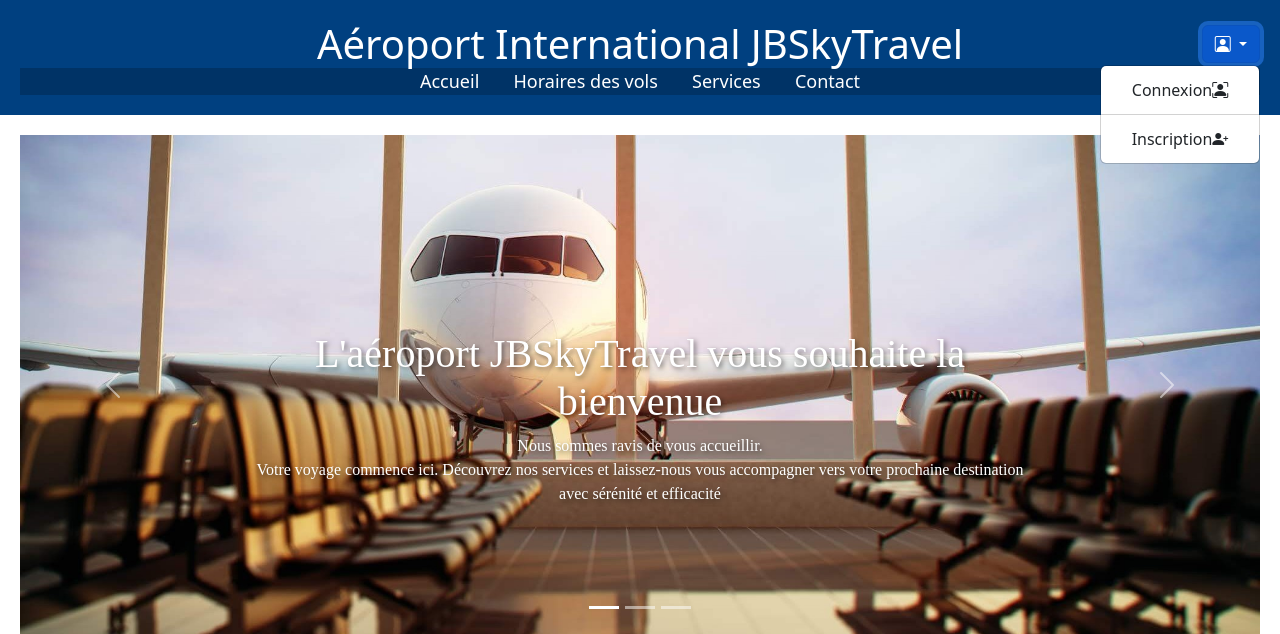
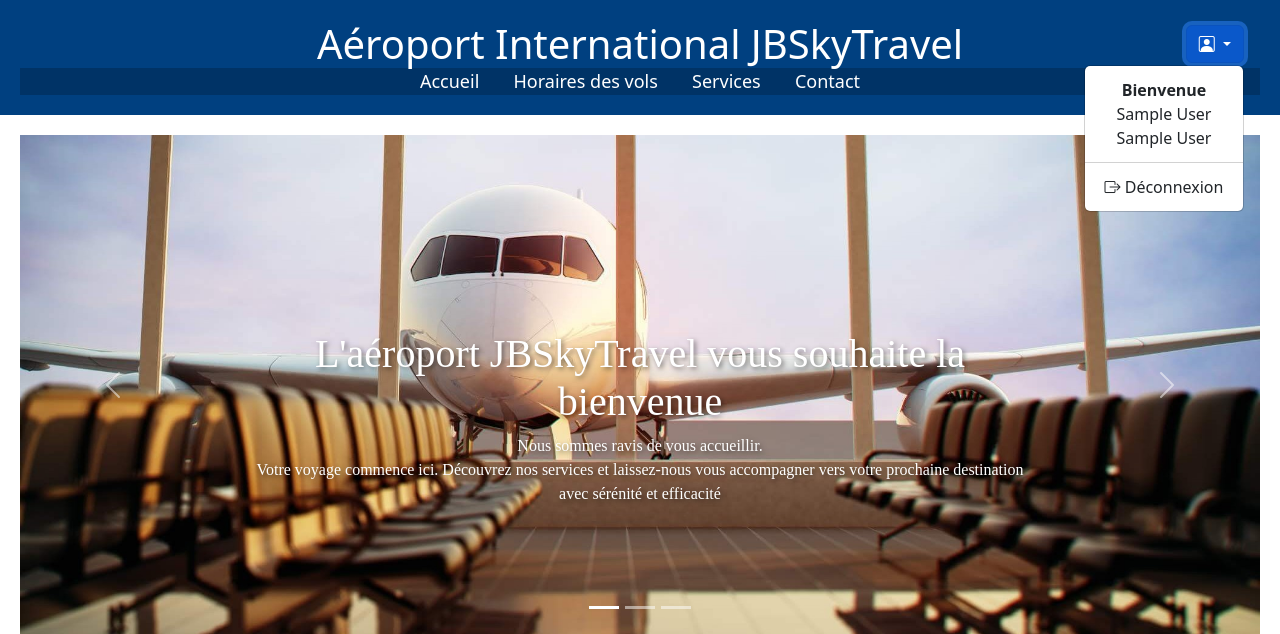
Before and after one commit to jonathanb955/Projet-Vol, a PHP site: page /index.php in a window 1280 px wide, after a click that opens the changed part. Shown: the top 634 px of the page. Run offline with PHP 8.4, Linux system fonts and the light colour scheme; the visitor is signed in with stand-in values (Sample User, id 1); some libraries are stand-ins or nearby versions.

Commit message:
Gestion de session start et de la deconnexion

```diff
--- a/index.php
+++ b/index.php
@@ -1,3 +1,13 @@
+<?php
+session_start();
+if (isset($_GET['logout'])) {
+    session_destroy();
+    header('Location: index.php');
+    exit;
+}
+$connecte = isset($_SESSION['connexion']) && $_SESSION['connexion'] === true;
+?>
+
 <!DOCTYPE html>
 <html lang="fr">
 <head>
@@ -18,16 +28,23 @@
 <body>
 <header>
     <div class="d-flex justify-content-center align-items-center position-relative ">
-        <div class="btn-group position-absolute end-0 ">
+        <div class="btn-group position-absolute end-0 me-3">
             <button type="button" class="btn btn-primary dropdown-toggle" data-bs-toggle="dropdown" aria-expanded="false">
                 <i class="bi bi-person-square"></i>
             </button>
-            <ul class="dropdown-menu">
-                <li><a class="dropdown-item" style="text-align: center" href="vue/pageConnexion.php">Connexion<i class="bi bi-person-bounding-box"></i></a></li>
-                <li><hr class="dropdown-divider"></li>
-                <li><a class="dropdown-item" style="text-align: center"  href="vue/pageInscription.php">Inscription<i class="bi bi-person-plus-fill"></i></a></li>
+            <ul class="dropdown-menu text-center">
+                <?php if ($connecte): ?>
+                    <span class="dropdown-item-text"><strong>Bienvenue</strong><br><?php echo $_SESSION['prenom'] . ' ' . $_SESSION['nom']; ?></span>
+                    <li><hr class="dropdown-divider"></li>
+                    <li><a class="dropdown-item" href="?logout=true"><i class="bi bi-box-arrow-right"></i> Déconnexion</a></li>
+                <?php else: ?>
+                    <li><a class="dropdown-item" href="vue/pageConnexion.php">Connexion <i class="bi bi-person-bounding-box"></i></a></li>
+                    <li><hr class="dropdown-divider"></li>
+                    <li><a class="dropdown-item" href="vue/pageInscription.php">Inscription <i class="bi bi-person-plus-fill"></i></a></li>
+                <?php endif; ?>
             </ul>
         </div>
+
         <h1 class="mb-0" style="text-transform: capitalize">Aéroport International JBSkyTravel</h1>
     </div>
 
@@ -108,7 +125,7 @@
             <div class="card mb-3 card-case" style="max-width: 540px;">
                 <div class="row g-0" style="height: 300px;">
                     <div class="col-md-4" style="height: 100%; overflow: hidden;">
-                        <img src="assets/img/statue-batiment-eclaire-contre-ciel-au-coucher-du-soleil-madrid-espagne_1048944-16260416.avif" class="img-fluid rounded-start" alt="..."style="width: 100%; height: 100%; object-fit: cover; display: block">
+                        <img src="assets/img/statue-batiment-eclaire-contre-ciel-au-coucher-du-soleil-madrid-espagne_1048944-16260416.avif" class="img-fluid rounded-start" alt="..." style="width: 100%; height: 100%; object-fit: cover; display: block">
                     </div>
                     <div class="col-md-8 d-flex align-items-center justify-content-center ">
                         <div class="card-body text-avec-background">
--- a/src/repository/UtilisateurRepository.php
+++ b/src/repository/UtilisateurRepository.php
@@ -15,6 +15,8 @@ class UtilisateurRepository {
         if ($donnees) {
             return new \modele\Utilisateur([
                 'id_utilisateur' => $donnees['id_utilisateur'],
+                'nom' => $donnees['nom'],
+                'prenom' => $donnees['prenom'],
                 'email' => $donnees['email'],
                 'mdp' => $donnees['mdp'],
                 'role' => $donnees['role']
--- a/src/traitement/gestionConnexion.php
+++ b/src/traitement/gestionConnexion.php
@@ -19,6 +19,8 @@ else{
         if(password_verify($_POST['mdpCo'],$utilisateur->getMdp())){
             $_SESSION['id_utilisateur'] = $utilisateur->getIdUtilisateur();
             $_SESSION['email'] = $utilisateur->getEmail();
+            $_SESSION['nom'] = $utilisateur->getNom();
+            $_SESSION['prenom'] = $utilisateur->getPrenom();
             if($utilisateur->getRole() == "admin"){
                 $_SESSION["connexion"] = true;
                 $_SESSION["connexionAdmin"] = true;
--- a/vue/pageConnexion.php
+++ b/vue/pageConnexion.php
@@ -1,3 +1,4 @@
+
 <!DOCTYPE html>
 <html lang="fr">
 <head>
```
